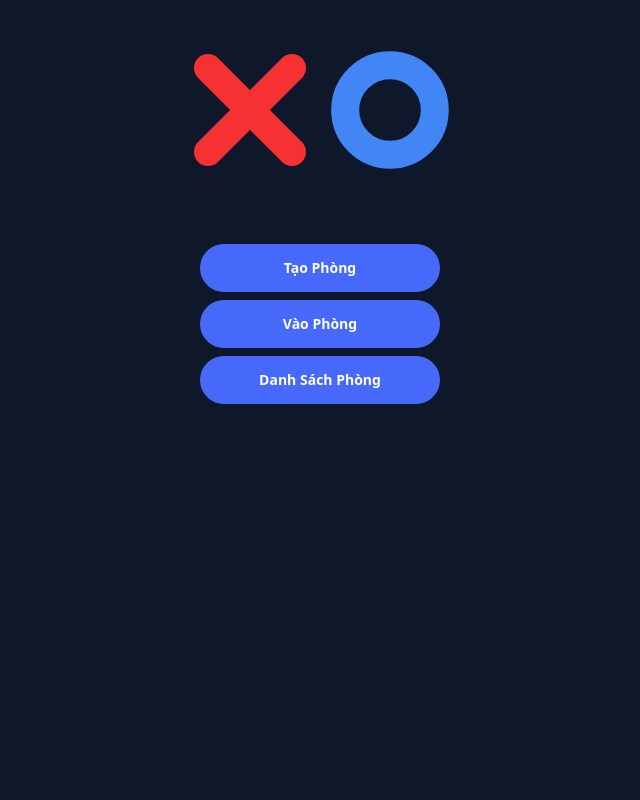
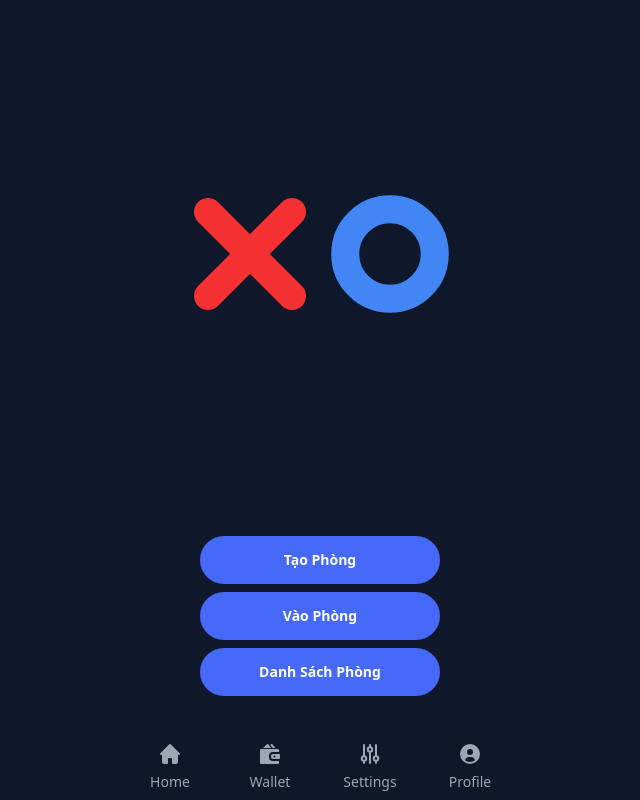
Before and after one commit to duykhanh2401/caro-game, a Vue app in the folder client/: page / in a window 1280 px wide. Shown: the whole page, without its empty margins (320-960 px from the left). Built offline with nearby package versions, Linux system fonts and the light colour scheme.

Commit message:
update home page

```diff
--- a/client/src/views/Home.vue
+++ b/client/src/views/Home.vue
@@ -1,8 +1,9 @@
 <template>
-	<div class="flex items-center justify-center pt-[5vh]">
+	<div class="pb-[64px] relative h-[calc(100vh-64px)]">
+		<div class="flex items-center justify-center absolute top-1/4 left-0 right-0">
 			<div class="flex w-[280px] h-[140px]"><IConX /><IConO /></div>
 		</div>
-	<div class="flex flex-col items-center mt-[7vh]">
+		<div class="flex flex-col items-center absolute bottom-[40px] left-0 right-0">
 			<span
 				class="select-none btn-primary mt-2 w-[60%] rounded-[999px] btn inline-flex justify-center"
 				>Tạo Phòng</span
@@ -16,8 +17,108 @@
 				>Danh Sách Phòng</span
 			>
 		</div>
+	</div>
+	<div
+		class="nav-bottom fixed bottom-0 z-50 md:w-[50vh] md:left-1/2 left-0 h-16 w-full border-gray-200 dark:border-gray-600"
+	>
+		<div class="grid h-full max-w-lg grid-cols-4 font-medium">
+			<button
+				type="button"
+				class="inline-flex flex-col items-center justify-center px-5 hover:bg-gray-50 dark:hover:bg-gray-800 group"
+			>
+				<svg
+					class="w-5 h-5 mb-2 text-gray-500 dark:text-gray-400 group-hover:text-blue-600 dark:group-hover:text-blue-500"
+					aria-hidden="true"
+					xmlns="http://www.w3.org/2000/svg"
+					fill="currentColor"
+					viewBox="0 0 20 20"
+				>
+					<path
+						d="m19.707 9.293-2-2-7-7a1 1 0 0 0-1.414 0l-7 7-2 2a1 1 0 0 0 1.414 1.414L2 10.414V18a2 2 0 0 0 2 2h3a1 1 0 0 0 1-1v-4a1 1 0 0 1 1-1h2a1 1 0 0 1 1 1v4a1 1 0 0 0 1 1h3a2 2 0 0 0 2-2v-7.586l.293.293a1 1 0 0 0 1.414-1.414Z"
+					/>
+				</svg>
+				<span
+					class="text-sm text-gray-500 dark:text-gray-400 group-hover:text-blue-600 dark:group-hover:text-blue-500"
+					>Home</span
+				>
+			</button>
+			<button
+				type="button"
+				class="inline-flex flex-col items-center justify-center px-5 hover:bg-gray-50 dark:hover:bg-gray-800 group"
+			>
+				<svg
+					class="w-5 h-5 mb-2 text-gray-500 dark:text-gray-400 group-hover:text-blue-600 dark:group-hover:text-blue-500"
+					aria-hidden="true"
+					xmlns="http://www.w3.org/2000/svg"
+					fill="currentColor"
+					viewBox="0 0 20 20"
+				>
+					<path
+						d="M11.074 4 8.442.408A.95.95 0 0 0 7.014.254L2.926 4h8.148ZM9 13v-1a4 4 0 0 1 4-4h6V6a1 1 0 0 0-1-1H1a1 1 0 0 0-1 1v13a1 1 0 0 0 1 1h17a1 1 0 0 0 1-1v-2h-6a4 4 0 0 1-4-4Z"
+					/>
+					<path
+						d="M19 10h-6a2 2 0 0 0-2 2v1a2 2 0 0 0 2 2h6a1 1 0 0 0 1-1v-3a1 1 0 0 0-1-1Zm-4.5 3.5a1 1 0 1 1 0-2 1 1 0 0 1 0 2ZM12.62 4h2.78L12.539.41a1.086 1.086 0 1 0-1.7 1.352L12.62 4Z"
+					/>
+				</svg>
+				<span
+					class="text-sm text-gray-500 dark:text-gray-400 group-hover:text-blue-600 dark:group-hover:text-blue-500"
+					>Wallet</span
+				>
+			</button>
+			<button
+				type="button"
+				class="inline-flex flex-col items-center justify-center px-5 hover:bg-gray-50 dark:hover:bg-gray-800 group"
+			>
+				<svg
+					class="w-5 h-5 mb-2 text-gray-500 dark:text-gray-400 group-hover:text-blue-600 dark:group-hover:text-blue-500"
+					aria-hidden="true"
+					xmlns="http://www.w3.org/2000/svg"
+					fill="none"
+					viewBox="0 0 20 20"
+				>
+					<path
+						stroke="currentColor"
+						stroke-linecap="round"
+						stroke-linejoin="round"
+						stroke-width="2"
+						d="M4 12.25V1m0 11.25a2.25 2.25 0 0 0 0 4.5m0-4.5a2.25 2.25 0 0 1 0 4.5M4 19v-2.25m6-13.5V1m0 2.25a2.25 2.25 0 0 0 0 4.5m0-4.5a2.25 2.25 0 0 1 0 4.5M10 19V7.75m6 4.5V1m0 11.25a2.25 2.25 0 1 0 0 4.5 2.25 2.25 0 0 0 0-4.5ZM16 19v-2"
+					/>
+				</svg>
+				<span
+					class="text-sm text-gray-500 dark:text-gray-400 group-hover:text-blue-600 dark:group-hover:text-blue-500"
+					>Settings</span
+				>
+			</button>
+			<button
+				type="button"
+				class="inline-flex flex-col items-center justify-center px-5 hover:bg-gray-50 dark:hover:bg-gray-800 group"
+			>
+				<svg
+					class="w-5 h-5 mb-2 text-gray-500 dark:text-gray-400 group-hover:text-blue-600 dark:group-hover:text-blue-500"
+					aria-hidden="true"
+					xmlns="http://www.w3.org/2000/svg"
+					fill="currentColor"
+					viewBox="0 0 20 20"
+				>
+					<path
+						d="M10 0a10 10 0 1 0 10 10A10.011 10.011 0 0 0 10 0Zm0 5a3 3 0 1 1 0 6 3 3 0 0 1 0-6Zm0 13a8.949 8.949 0 0 1-4.951-1.488A3.987 3.987 0 0 1 9 13h2a3.987 3.987 0 0 1 3.951 3.512A8.949 8.949 0 0 1 10 18Z"
+					/>
+				</svg>
+				<span
+					class="text-sm text-gray-500 dark:text-gray-400 group-hover:text-blue-600 dark:group-hover:text-blue-500"
+					>Profile</span
+				>
+			</button>
+		</div>
+	</div>
 </template>
 <script setup lang="ts">
 import IConX from '@/assets/icons/x_icon.svg';
 import IConO from '@/assets/icons/o_icon.svg';
 </script>
+<style>
+.nav-bottom {
+	transform: translate(-50%, 0%);
+	left: 50%;
+}
+</style>
```
Also changed, not shown: client/components.d.ts (+0 -15 lines). Lines whose indentation alone changed are shown as unchanged.
